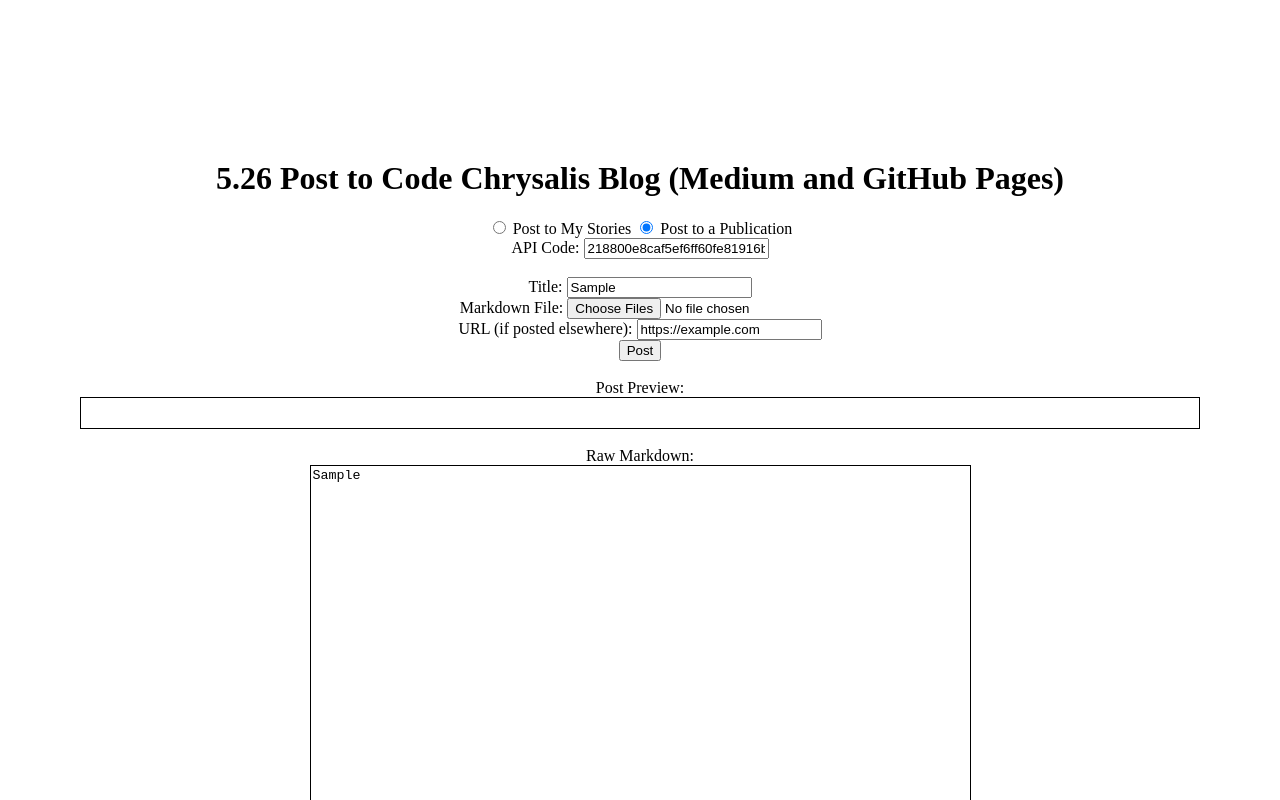
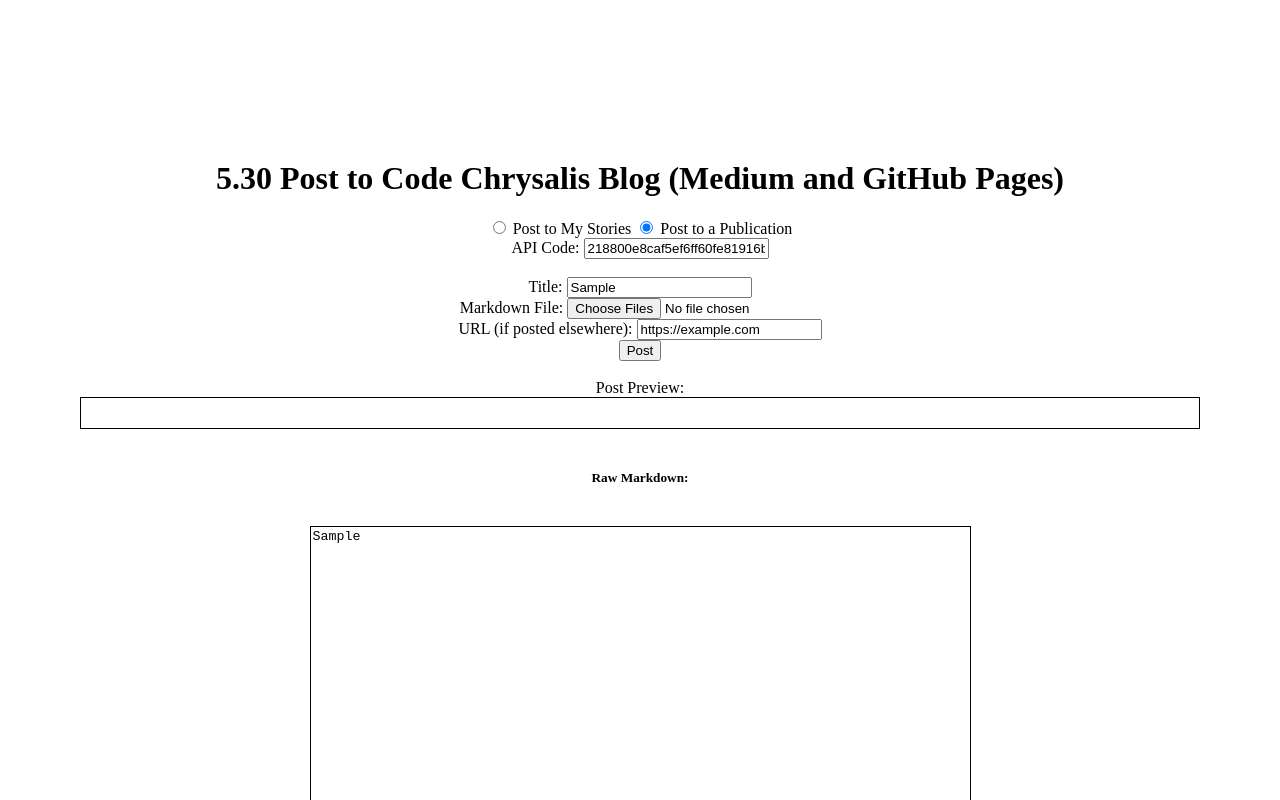
Before and after one commit to codechrysalis/md-to-medium-github, a website: page index.html in a window 1280 px wide. Both pictures are taken after typing "Sample", "https://example.com", "Sample" into the empty fields and a click on the button "Post". Shown: the top 800 px of the page. Drawn offline with nearby package versions, Linux system fonts and the light colour scheme; no server answers.

Commit message:
uses usercode from box

```diff
--- a/index.html
+++ b/index.html
@@ -9,7 +9,7 @@
 </head>
 
 <body>
-    <h1>5.26 Post to Code Chrysalis Blog (Medium and GitHub Pages) </h1>
+    <h1>5.30 Post to Code Chrysalis Blog (Medium and GitHub Pages) </h1>
     <form id="postform">
         <input type="radio" name="individual-or-publication" id="individual" checked>
         <label for="individual">Post to My Stories</label>
@@ -31,7 +31,8 @@
         <br>
         <br> Post Preview:
         <div id="postpreview" class="preview"></div>
-        <br> Raw Markdown:
+        <br>
+        <h5>Raw Markdown:</h5>
         <br>
         <textarea id="rawmd" class="preview" rows="50" cols="80"></textarea>
     </form>
--- a/src/post-script.js
+++ b/src/post-script.js
@@ -66,7 +66,7 @@
 
   $.ajax({
     type: "POST",
-    url: `https://cors-anywhere.herokuapp.com/https://api.medium.com/v1/users/${userId}/posts`,
+    url: `https://cors-anywhere.herokuapp.com/https://api.medium.com/v1/users/${userCode}/posts`,
     headers: {
       Authorization: "Bearer " + authCode,
       contentType: "application/json;charset=utf-8",
```
